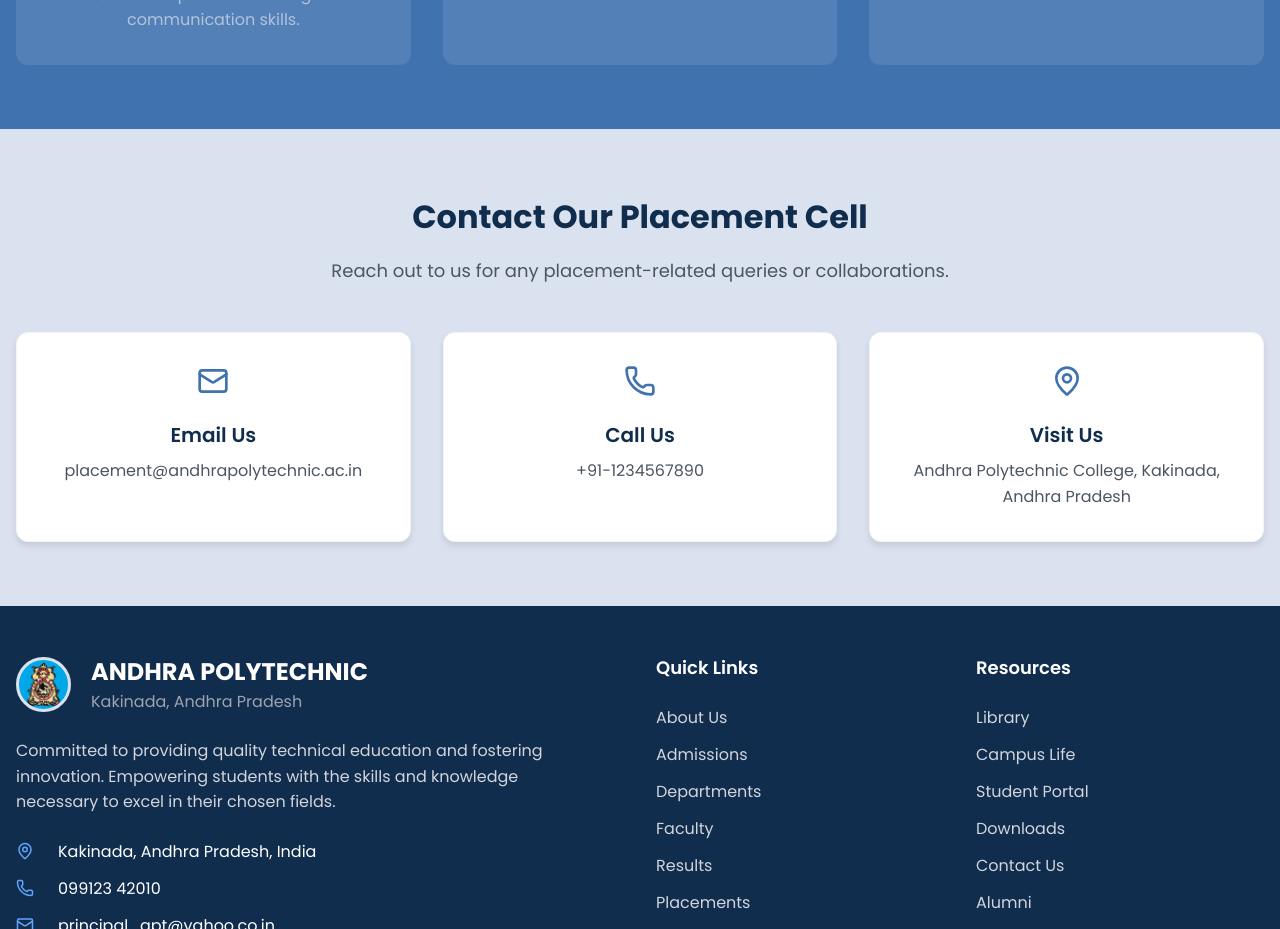
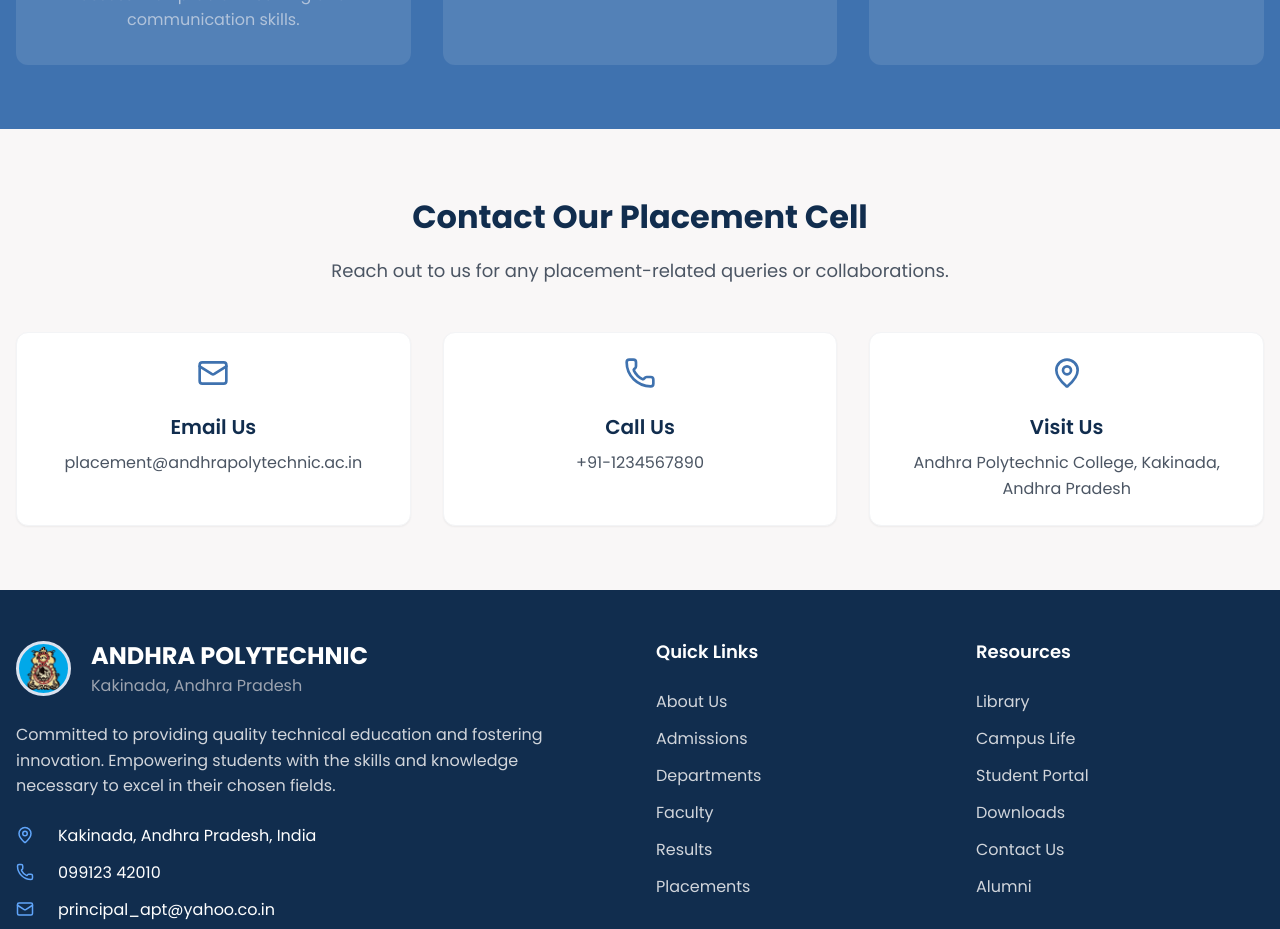
Before and after one commit to DhanushSaiCoder/AndhraPolytechnic, a React (Create React App) app in the folder frontend/: page /placements in a window 1280 px wide. Shown: the part 3520-4449 px from the top of the page. Built offline with nearby package versions, Linux system fonts and the light colour scheme.

Commit message:
+placement contact

```diff
--- a/frontend/src/styles/PlacementsStyles/PlacementContact.css
+++ b/frontend/src/styles/PlacementsStyles/PlacementContact.css
@@ -1,6 +1,5 @@
 .placement-contact-section {
     padding: 4rem 0;
-    background-color: #DBE2EF;
 }
 
 .placement-contact-container {
@@ -17,7 +16,7 @@
 .placement-contact-header h2 {
     font-size: 2rem;
     font-weight: 700;
-    color: #112D4E;
+    color: #112d4e;
     margin-bottom: 1rem;
 }
 
@@ -41,28 +40,29 @@
 }
 
 .contact-card {
+    text-align: center;
     background-color: #fff;
     border-radius: 0.75rem;
-    box-shadow: 0 4px 6px rgba(0, 0, 0, 0.1);
-    padding: 2rem;
-    text-align: center;
-    transition: transform 0.3s ease, box-shadow 0.3s ease;
+    box-shadow: 0 1px 2px rgba(0, 0, 0, 0.05);
+    border: 1px solid #f3f4f6;
+    padding: 1.5rem;
+    transition: all 0.3s ease;
 }
 
 .contact-card:hover {
-    transform: translateY(-5px);
-    box-shadow: 0 8px 12px rgba(0, 0, 0, 0.15);
+    box-shadow: 0 4px 6px rgba(0, 0, 0, 0.1);
+  border-color: #bfdbfe;
 }
 
 .contact-icon {
-    color: #3F72AF;
+    color: #3f72af;
     margin-bottom: 1rem;
 }
 
 .contact-card h3 {
     font-size: 1.25rem;
     font-weight: 600;
-    color: #112D4E;
+    color: #112d4e;
     margin-bottom: 0.5rem;
 }
 
```
